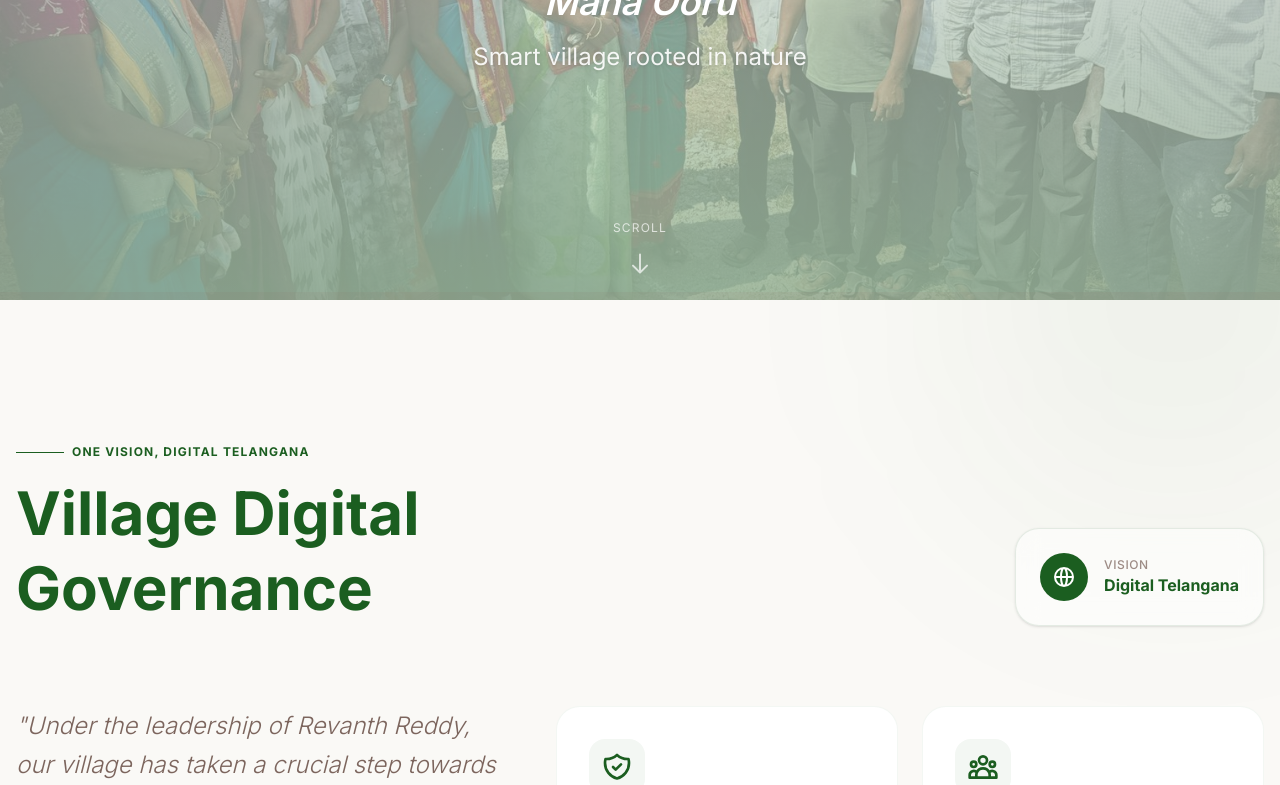
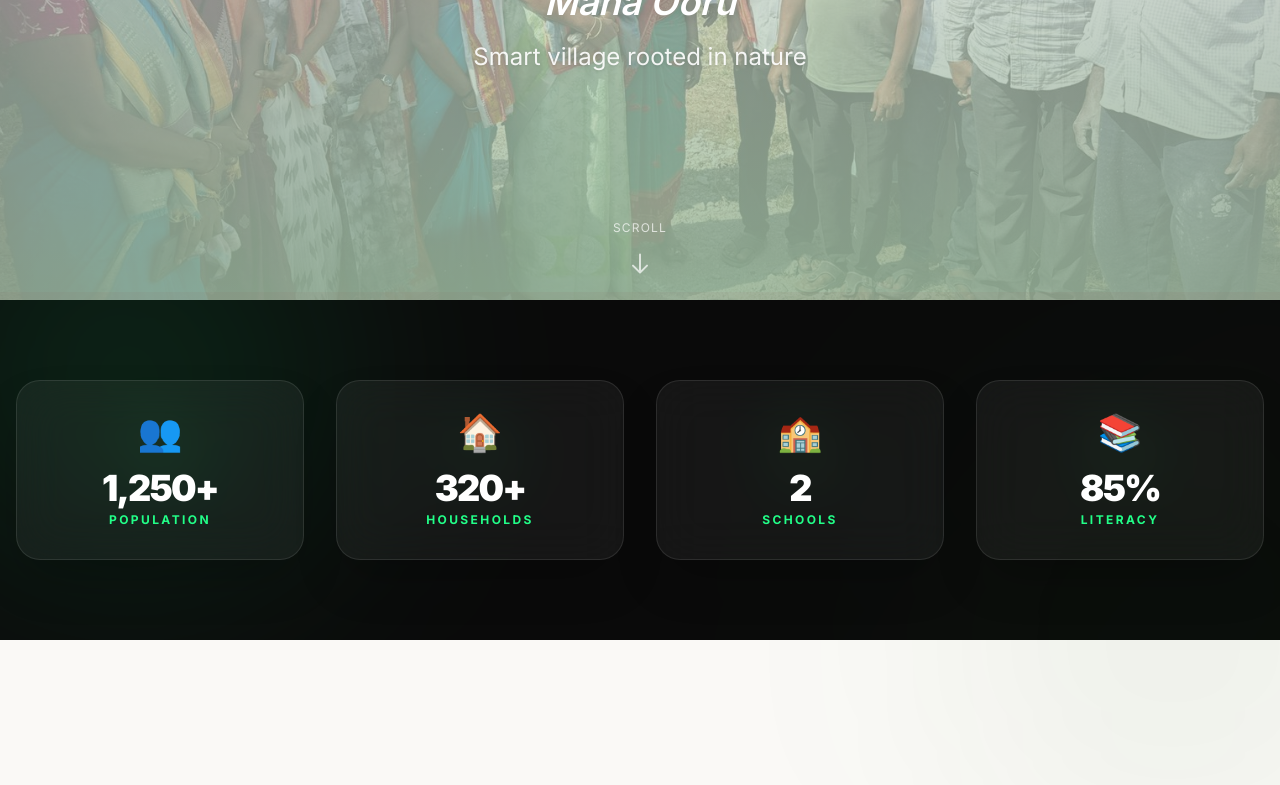
Before and after one commit to Shivaganesh-dev/mallaram, a Next.js app: page /en in a window 1280 px wide. Shown: the part 846-1631 px from the top of the page. Built offline with nearby package versions, Linux system fonts and the light colour scheme; no server answers.

Commit message:
feat: add premium GlassStats component and refine bookings route

```diff
--- a/app/[locale]/page.tsx
+++ b/app/[locale]/page.tsx
@@ -2,6 +2,7 @@ import { Suspense } from 'react';
 import Navigation from '@/components/Navigation/Navigation';
 import OfficialsSection from '@/components/Navigation/OfficialsSection';
 import Hero from '@/components/Hero/Hero';
+import Stats from '@/components/Stats/Stats';
 import About from '@/components/About/About';
 import Facilities from '@/components/Facilities/Facilities';
 import Gallery from '@/components/Gallery/Gallery';
@@ -47,6 +48,7 @@ export default async function LocalePage({ params }: { params: Promise<{ locale:
       </Suspense>
       <OfficialsSection locale={currentLocale} />
       <Hero locale={currentLocale} />
+      <Stats locale={currentLocale} />
       <About locale={currentLocale} />
       <Facilities locale={currentLocale} />
       <Gallery locale={currentLocale} />
--- a/app/api/bookings/route.ts
+++ b/app/api/bookings/route.ts
@@ -34,7 +34,7 @@ export async function POST(request: Request) {
       return NextResponse.json({ error: 'Slot is full' }, { status: 400 });
     }
 
-    // 3. Create booking and increment slot count
+    // 3. Create booking and increment slot count atomically
     const booking = await prisma.$transaction(async (tx) => {
       const b = await tx.booking.create({
         data: {
--- /dev/null
+++ b/components/Stats/Stats.tsx
@@ -0,0 +1,85 @@
+'use client';
+
+import { motion } from 'framer-motion';
+import { Locale, getDictionary } from '@/lib/i18n';
+
+interface StatsProps {
+  locale: Locale;
+}
+
+export default function Stats({ locale }: StatsProps) {
+  const dictionary = getDictionary(locale);
+
+  const stats = [
+    { label: 'Population', value: '1,250+', icon: '👥' },
+    { label: 'Households', value: '320+', icon: '🏠' },
+    { label: 'Schools', value: '2', icon: '🏫' },
+    { label: 'Literacy', value: '85%', icon: '📚' },
+  ];
+
+  return (
+    <section className="relative py-12 md:py-20 overflow-hidden bg-[#0A0A0A]">
+      {/* Glassmorphic Background Elements */}
+      <div className="absolute top-0 left-0 w-full h-full overflow-hidden pointer-events-none">
+        <motion.div
+          animate={{
+            scale: [1, 1.2, 1],
+            rotate: [0, 90, 0],
+            x: [0, 50, 0],
+            y: [0, -30, 0],
+          }}
+          transition={{ duration: 20, repeat: Infinity, ease: "linear" }}
+          className="absolute -top-24 -left-24 w-96 h-96 bg-[#22FF88]/10 rounded-full blur-[100px]"
+        />
+        <motion.div
+          animate={{
+            scale: [1, 1.5, 1],
+            rotate: [0, -45, 0],
+            x: [0, -40, 0],
+            y: [0, 60, 0],
+          }}
+          transition={{ duration: 15, repeat: Infinity, ease: "linear" }}
+          className="absolute -bottom-24 -right-24 w-80 h-80 bg-primary/10 rounded-full blur-[100px]"
+        />
+      </div>
+
+      <div className="max-w-7xl mx-auto px-4 relative z-10">
+        <div className="grid grid-cols-2 md:grid-cols-4 gap-4 md:gap-8">
+          {stats.map((stat, index) => (
+            <motion.div
+              key={index}
+              initial={{ opacity: 0, y: 20 }}
+              whileInView={{ opacity: 1, y: 0 }}
+              viewport={{ once: true }}
+              transition={{ delay: index * 0.1 }}
+              whileHover={{ y: -5, scale: 1.05 }}
+              className="relative group"
+            >
+              <div className="absolute inset-0 bg-white/5 backdrop-blur-xl rounded-3xl border border-white/10 group-hover:border-[#22FF88]/50 transition-colors duration-500 shadow-2xl" />
+              <div className="relative p-6 md:p-8 flex flex-col items-center text-center">
+                <span className="text-3xl md:text-4xl mb-4 transform group-hover:scale-125 transition-transform duration-500">
+                  {stat.icon}
+                </span>
+                <h3 className="text-2xl md:text-4xl font-black text-white mb-1 tracking-tighter">
+                  {stat.value}
+                </h3>
+                <p className="text-[10px] md:text-xs font-bold text-[#22FF88] uppercase tracking-[0.2em]">
+                  {stat.label}
+                </p>
+
+                {/* Organic Wobble Animation Decorator */}
+                <motion.div
+                  animate={{
+                    borderRadius: ["30% 70% 70% 30% / 30% 30% 70% 70%", "50% 50% 20% 80% / 25% 80% 20% 75%", "30% 70% 70% 30% / 30% 30% 70% 70%"],
+                  }}
+                  transition={{ duration: 5, repeat: Infinity, ease: "easeInOut" }}
+                  className="absolute -z-10 w-20 h-20 bg-[#22FF88]/5 blur-xl group-hover:bg-[#22FF88]/20 transition-colors"
+                />
+              </div>
+            </motion.div>
+          ))}
+        </div>
+      </div>
+    </section>
+  );
+}
```
